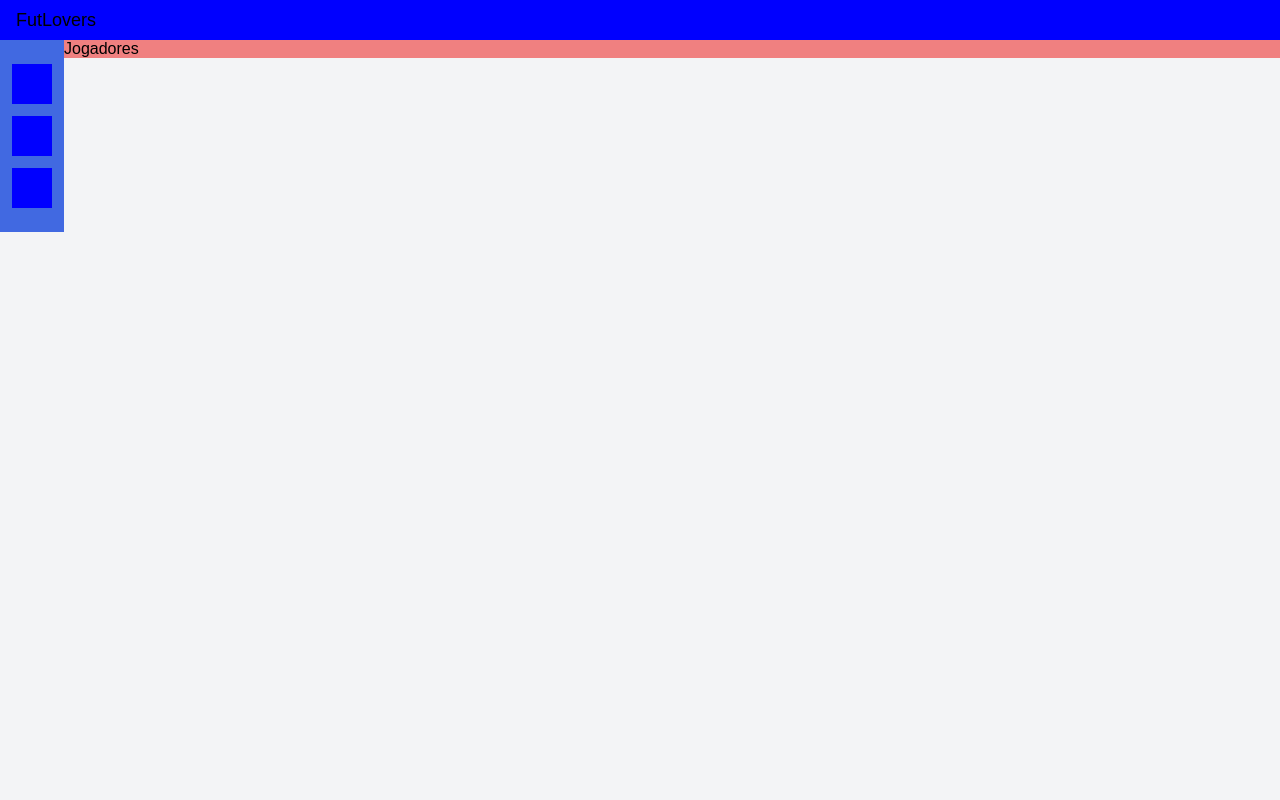
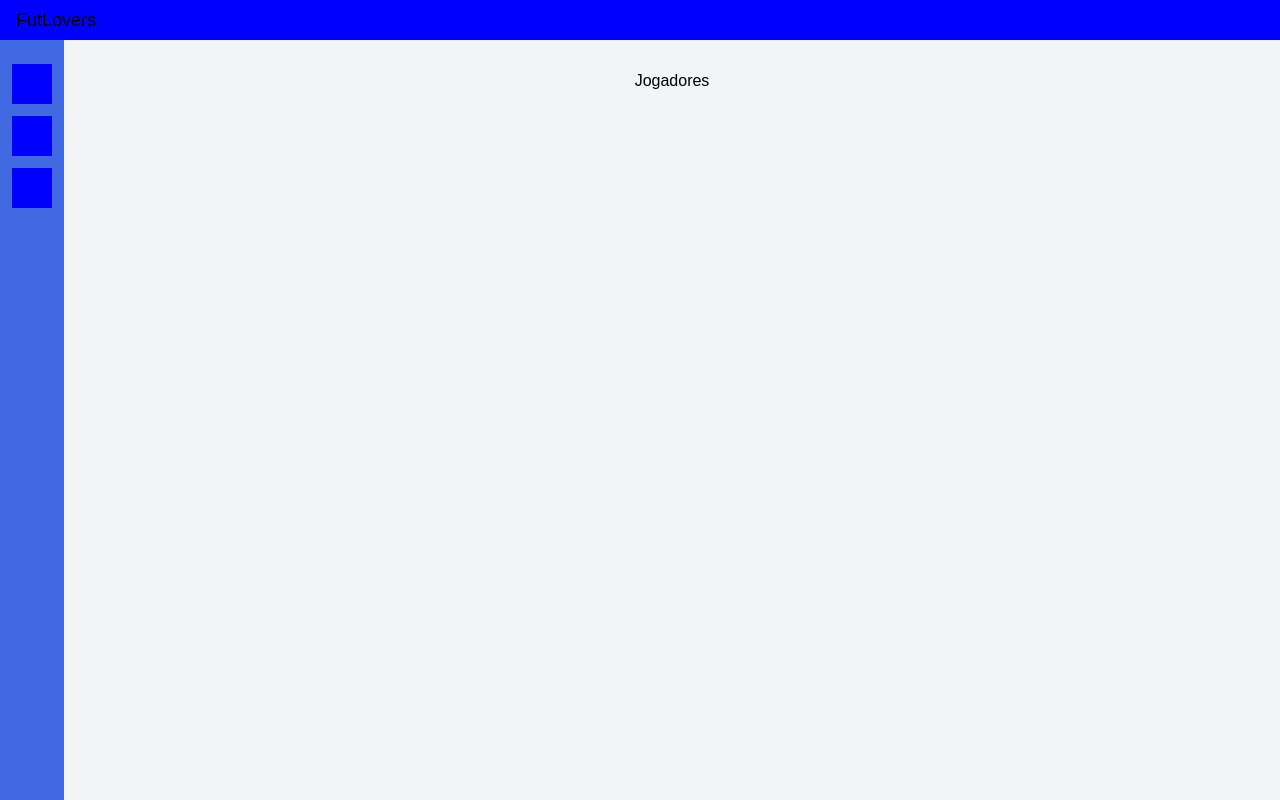
Before and after one commit to caio2983/lupit-testefullstack, a Next.js app in the folder frontend/: page /jogadores in a window 1280 px wide. Built offline with nearby package versions, Linux system fonts and the light colour scheme.

Commit message:
feat(frontend): add JogadoresPage styles and update layout with navigation link

```diff
--- a/frontend/src/app/globals.css
+++ b/frontend/src/app/globals.css
@@ -1,6 +1,7 @@
 @import url("./components/KpiCard/KpiCard.css");
 @import url("./components/ProfileCards/PlayerCard/PlayerCard.css");
 @import url("./components/ProfileCards/TeamCard/TeamCard.css");
+@import url("./jogadores/JogadoresPage.css");
 
 :root {
   --background: #ffffff;
@@ -46,7 +47,7 @@ a {
 
 .main-content {
   display: flex;
-  height: auto;
+  height: 100%;
 }
 
 .main-navbar {
@@ -67,16 +68,6 @@ a {
 /* Estilos para o home page */
 
 .page-wrapper {
-  /* Wrapper para as páginas de Jogadores e Times */
-  display: inline-flex;
-  background-color: lightcoral;
-  margin: 0;
-  padding: 0;
-  height: 100%;
-  width: 100%;
-}
-
-.home-container {
   display: inline-flex;
   flex-direction: column;
   align-items: center;
--- a/frontend/src/app/layout.tsx
+++ b/frontend/src/app/layout.tsx
@@ -1,6 +1,7 @@
 import type { Metadata } from "next";
 import { Geist, Geist_Mono } from "next/font/google";
 import "./globals.css";
+import Link from "next/link";
 
 const geistSans = Geist({
   variable: "--font-geist-sans",
@@ -25,7 +26,9 @@ export default function RootLayout({
   return (
     <html lang="en">
       <body className={`${geistSans.variable} ${geistMono.variable}`}>
-        <header className="main-header">FutLovers</header>
+        <header className="main-header">
+          <Link href="/">FutLovers</Link>
+        </header>
         <div className="main-content">
           <div className="main-navbar">
             <div className="nav-item"></div>
--- a/frontend/src/app/page.tsx
+++ b/frontend/src/app/page.tsx
@@ -16,7 +16,7 @@ export default async function Home() {
   };
 
   return (
-    <div className="home-container">
+    <div className="page-wrapper">
       <div className="cards-wrapper">
         <KpiCard text={"Times"} number={teams.length} />
         <KpiCard text={"Jogadores"} number={players.length} />
```
Also changed, not shown: frontend/src/app/jogadores/JogadoresPage.css (added).
